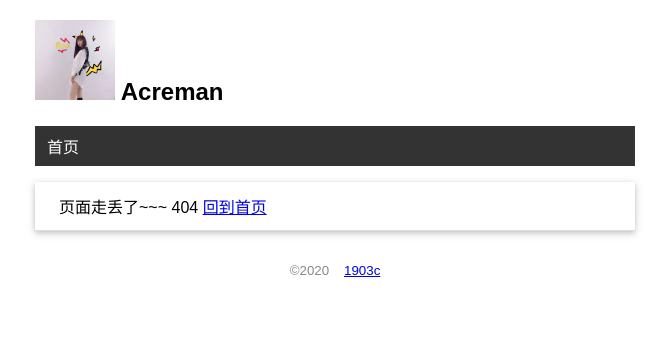
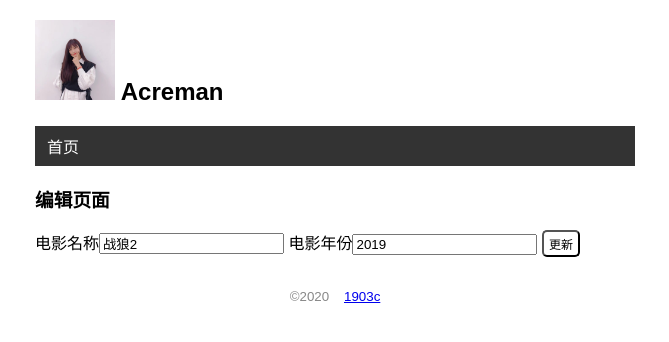
Before and after one commit to Acreman1/flaskweb, a Flask app: page /movie/edit/3 in a window 1280 px wide. Shown: the top 342 px of the page, without its empty margins (305-974 px from the left). Run offline with Flask 2, Linux system fonts and the light colour scheme; data comes from the database, SQL or seed files in the repository; both versions use the stored data as it was after the commit.

Commit message:
对数据的更新和删除

```diff
--- a/one/watchlist/app.py
+++ b/one/watchlist/app.py
@@ -46,6 +46,31 @@ def index():
     movies = Movie.query.all()
     return render_template("index.html",movies=movies)
 
+@app.route('/movie/edit/<int:movie_id>',methods=['GET','POST'])
+def edit(movie_id):
+    movie = Movie.query.get_or_404(movie_id)
+    if request.method == "POST":
+        title = request.form.get("title")
+        year = request.form.get("year")
+        if not title or not year or len(year)>4 or len(title)>60:
+            flash('输入有误')
+            return redirdect(url_for('edit'),movie_id=movie_id)
+        movie.title = title
+        movie.year = year
+        db.session.commit()
+        flash("电影更新完成")
+        return redirect(url_for("index"))
+    context = {"movie":movie}
+    return render_template("edit.html",**context)
+
+
+@app.route('/movie/delete/<int:movie_id>',methods=['GET','POST'])
+def delete(movie_id):
+    movie = Movie.query.get_or_404(movie_id)
+    db.session.delete(movie)
+    db.session.commit()
+    flash("删除完成")
+    return redirect(url_for('index'))
 
 
 # 自定义命令
--- a/one/watchlist/static/css/style.css
+++ b/one/watchlist/static/css/style.css
@@ -58,6 +58,7 @@ nav li a:hover{
 
 .float-right{
     float: right;
+    margin-right: 5px;
 }
 
 .baidu{
--- a/one/watchlist/templates/base.html
+++ b/one/watchlist/templates/base.html
@@ -10,7 +10,7 @@
 </head>
 <body>
     <h2>
-        <img src="{{ url_for('static',filename='images/tt.jpg') }}" alt="头像" class="avatar">
+        <img src="{{ url_for('static',filename='images/tt2.jpg') }}" alt="头像" class="avatar">
         {{ user.name }}
     </h2>
     <!-- flash消息 -->
--- /dev/null
+++ b/one/watchlist/templates/edit.html
@@ -0,0 +1,10 @@
+{% extends 'base.html' %}
+
+{% block content %}
+<h3>编辑页面</h3>
+<form method="post" action="">
+    电影名称<input type="text" name="title" autocomplete="off" value="{{ movie.title }}" required>
+    电影年份<input type="text" name="year" autocomplete="off" value="{{ movie.year }}" required>
+    <input type="submit" value="更新" class="btn">
+</form>
+{% endblock %}
```
Also changed, not shown: one/watchlist/templates/index.html (+8 -0 lines), one/watchlist/data.db, one/watchlist/static/images/tt1.jpg (added), one/watchlist/static/images/tt2.jpg (added), one/watchlist/static/images/tt3.jpg (added), one/watchlist/static/images/tt4.jpg (added).
